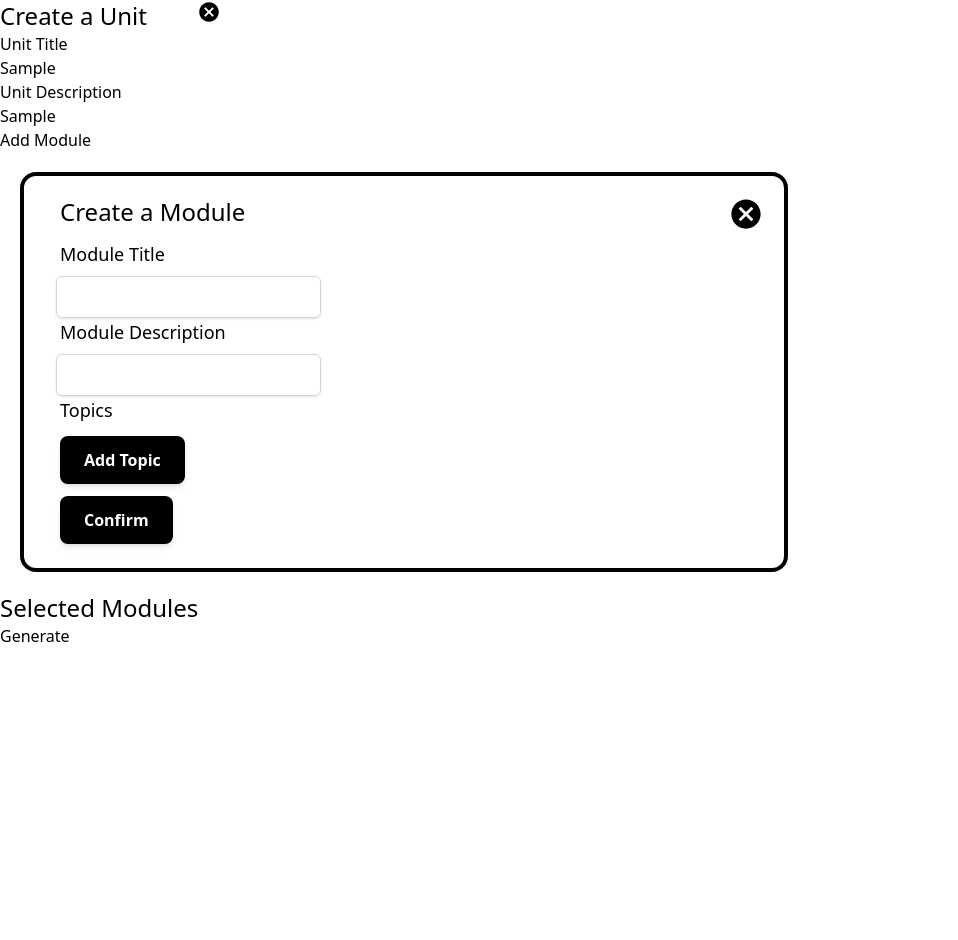
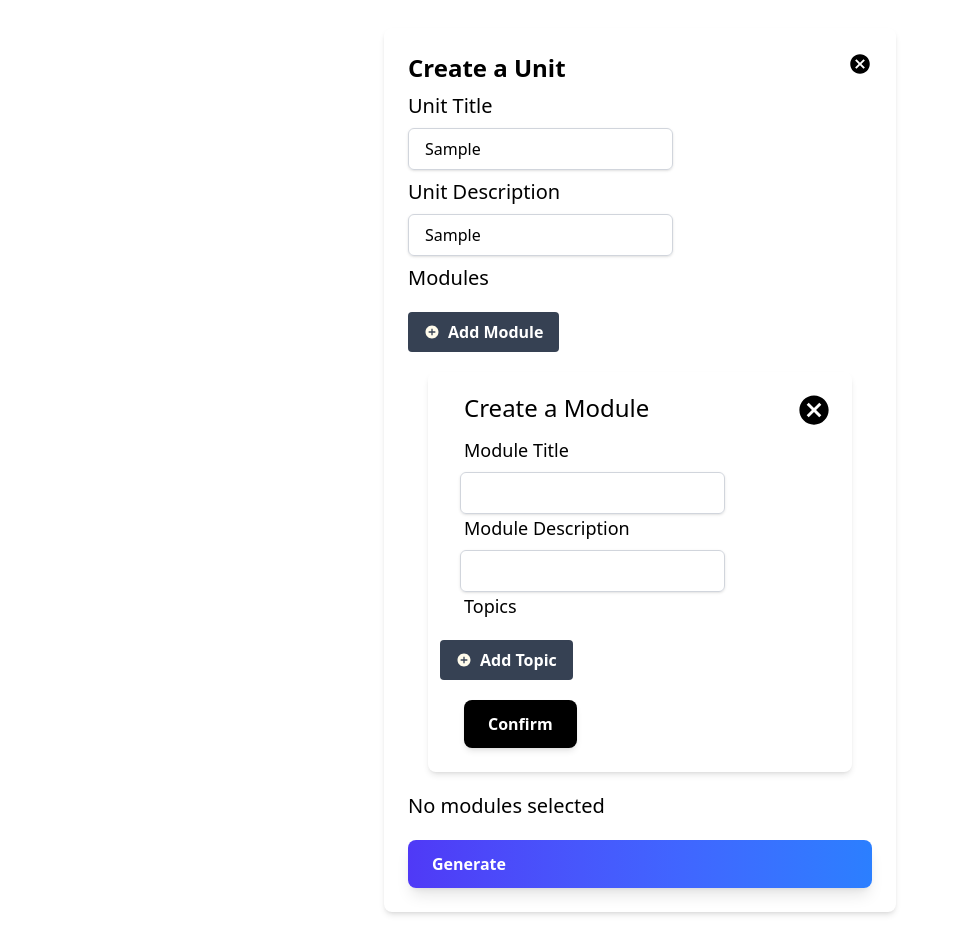
Before and after one commit to uladaharanina/JSON-Formatter, a React (Vite) app: page / in a window 1280 px wide. Both pictures are taken after typing "Sample", "Sample" into the empty fields and a click on the button "Add Module". Shown: the whole page, without its empty margins (0-958 px from the left). Before the commit the page ends 800 px from the top, so only its background shows below. Built offline with nearby package versions, Linux system fonts and the light colour scheme.

Commit message:
add json

```diff
--- a/src/components/navigation/Module.tsx
+++ b/src/components/navigation/Module.tsx
@@ -1,7 +1,7 @@
 import React, { useState } from "react";
 import { IoMdCloseCircle } from "react-icons/io";
 import { Topic } from "./Topic";
-import { preview } from "vite";
+import { IoMdAddCircle } from "react-icons/io";
 
 export type ModuleType  = {
     title: string,
@@ -29,7 +29,7 @@ export const Module: React.FC<Props> = ({ closeModule, AddModuleToArray } : Prop
     const [topicsList, setTopicsList] = useState<TopicType[]> ([]);
 
     const handleChange = (event: React.ChangeEvent<HTMLInputElement>) :void => {
-        //event.preventDefault();
+        event.preventDefault();
         const { name, value } = event.target;
 
         setCurrentModule(prev => ({
@@ -40,15 +40,15 @@ export const Module: React.FC<Props> = ({ closeModule, AddModuleToArray } : Prop
 
     const updateModule = (event) : void => {
         event.preventDefault();
-        console.log(name);
         if(currentModule != null){
             AddModuleToArray(currentModule);
         }
+        closeModule();
     }
 
     const addTopicToArray = (topic:TopicType) : void => {
 
-        setTopicsList([...topicsList, topic]);
+        setTopicsList( prev => ([...prev, topic]));
         setCurrentModule(prev => ({
             ...prev,
             topics: [...topicsList, topic]
@@ -57,7 +57,7 @@ export const Module: React.FC<Props> = ({ closeModule, AddModuleToArray } : Prop
     }
 
     return(
-        <section className="border-b-black-800 border-4 w-3xl backdrop-blur-lg rounded-2xl m-5 p-3">
+        <section className=" backdrop-blur-lg m-5 p-3 rounded-lg shadow-md">
             <div className="flex justify-between p-2 pl-6">
                 <h3 className="text-2xl">Create a Module</h3>
                 <IoMdCloseCircle onClick={closeModule} className="text-4xl cursor-pointer"></IoMdCloseCircle>
@@ -73,8 +73,13 @@ export const Module: React.FC<Props> = ({ closeModule, AddModuleToArray } : Prop
              border-gray-300 rounded-md shadow-sm focus:outline-none focus:ring-2 focus:ring-blue-500 focus:border-blue-500 transition duration-300"/>
 
             <label htmlFor="module_description" className="block text-left pl-6 text-lg ">Topics</label>
-            <button type="button" className="px-6 py-3  text-white bg-black  font-semibold rounded-lg shadow-md hover:bg-blue-700 focus:outline-none
-            focus:ring-2 focus:ring-blue-500 transition duration-200 text-left block my-3 ml-6" onClick={(prev) => setdisplayTopicModule(true)}>Add Topic</button>
+
+            <button type="button"  className="bg-gray-700
+                my-5 hover:bg-blue-700 text-white font-bold py-2 px-4
+                rounded flex items-center"onClick={() => setdisplayTopicModule(true)}>
+                    <IoMdAddCircle className="text-amber-50 mr-2"></IoMdAddCircle >
+                    <span>Add Topic</span>
+                </button>
             {/*Display Topic form*/}
             <div>
                 {displayTopicModule && <Topic closeTopic={() => setdisplayTopicModule(false)} addTopicToArray={addTopicToArray}></Topic>}
--- a/src/components/navigation/Taxonomy.tsx
+++ b/src/components/navigation/Taxonomy.tsx
@@ -2,57 +2,123 @@ import { useState } from "react";
 import { IoMdCloseCircle } from "react-icons/io";
 import { Module, ModuleType } from "./Module";
 import React from "react";
+import { IoMdAddCircle } from "react-icons/io";
+
 /*Represenation of Navigation.json */
 
+type TaxonomyType = {
+    title: string,
+    description: string,
+    modules: ModuleType[],
+}
 
 export const Taxonomy: React.FC = () => {
 
     const [moduleFormDisplay, setModuleFormDisplay] = useState<boolean>(false);
+    const [currentTaxonomy, setCurrentTaxonomy] = useState<TaxonomyType>({
+        title: '',
+        description: '',
+        modules: []
+    })
     const [currentModulesData, setModulesData] = useState<ModuleType[]>([]);
 
+    const handleInputChanges = (event) => {
+        event.preventDefault();
+        const { name, value } = event.target;
+        setCurrentTaxonomy(
+            {...currentTaxonomy,
+                [name]: value });
+    }
+
     const AddModuleToArray = (module: ModuleType) : void => {
-        console.log(module);
-        setModulesData([...currentModulesData, module]);
+
+        setCurrentTaxonomy(prevTaxonomy => ({
+            ...prevTaxonomy,
+            modules: [...prevTaxonomy.modules, module]
+        }))
+        setModulesData(prevModules => [...prevModules, module]);
+    }
+
+
+
+    //Submit Unit
+
+    const handleUnitSubmit = (event) => {
+        event.preventDefault();
+        // Serialize data into JSON
+        const formData = JSON.stringify(currentTaxonomy, null, 2);
+        const blob = new Blob([formData], {type: 'application/json'});
+        const url = URL.createObjectURL(blob);
+        const link = document.createElement('a');
+        link.href = url; // Set the href to the Blob URL
+        link.download = currentTaxonomy.title + '.json'; // Set the download filename
+
+        // Trigger the download by programmatically clicking the link
+        link.click();
+
+        // Clean up the Object URL after the download
+        URL.revokeObjectURL(url);
     }
 
     return(
         <>
-        <form>
-            <div className="flex gap-[50px] text-2xl">
+        <form onSubmit = {handleUnitSubmit} className="max-w-lg my-7 mx-auto p-6 bg-white rounded-lg shadow-md">
+            <div className="flex gap-[50px] text-2xl justify-between font-bold">
                 <h2>Create a Unit</h2>
                 <IoMdCloseCircle className="cursor-pointer"></IoMdCloseCircle>
             </div>
 
-            <label htmlFor="unit_title" className="block">Unit Title</label>
-            <input type="text" required id="unit_title" className="block"/>
+            <label htmlFor="unit_title" className="block text-xl mt-2">Unit Title</label>
+            <input type="text" required id="unit_title"
 
-            <label htmlFor="unit_description" className="block">Unit Description </label>
-            <input type="text" id="unit_description" className="block"/>
-            <button type="button" onClick={() => setModuleFormDisplay(!moduleFormDisplay)}>Add Module</button>
+            onChange ={handleInputChanges}   className="block px-4 py-2 mt-2 border
+            border-gray-300 rounded-md shadow-sm focus:outline-none focus:ring-2
+             focus:ring-blue-500 focus:border-blue-500 transition duration-300" name="title" value={currentTaxonomy.title}/>
+
+            <label htmlFor="unit_description" className="block text-xl mt-2">Unit Description </label>
+            <input type="text" id="unit_description"  className="block px-4 py-2 mt-2 border
+            border-gray-300 rounded-md shadow-sm focus:outline-none focus:ring-2
+             focus:ring-blue-500 focus:border-blue-500 transition duration-300"
+             onChange ={handleInputChanges} name="description" value={currentTaxonomy.description}/>
+             <label className="block text-xl mt-2">Modules</label>
+            <button type="button" onClick={() => setModuleFormDisplay(!moduleFormDisplay)}
+                className="bg-gray-700
+                my-5 hover:bg-blue-700 text-white font-bold py-2 px-4
+                rounded flex items-center"><IoMdAddCircle className="text-amber-50 mr-2"></IoMdAddCircle ><span>Add Module</span></button>
 
             {
                moduleFormDisplay && <Module closeModule={() => setModuleFormDisplay(false) } AddModuleToArray = {AddModuleToArray}></Module>
             }
-            <h3 className="text-2xl ">Selected Modules</h3>
-            <ul className="text-3xl list-disc">
-            {
-                currentModulesData.map((module: ModuleType, index: number) => (
-                    <div key={index}>
-                        <li key={index + module.title} className="list-disc">
-                            <p>Module Name: {module.title}</p>
-                            <p>Module Description:{module.description}</p>
-                            <p>Related Topics:</p>
-                            </li>
+            <h3 className="text-xl my-5">
+                {
+                    currentModulesData.length > 0 ? "Selected Modules:": "No modules selected"
+                }
+            </h3>
+            <ul className="space-y-6">
+                {currentModulesData.map((module: ModuleType, index: number) => (
+                    <div key={index} className="p-6 bg-white rounded-lg shadow-md border border-gray-200 hover:shadow-xl transition-all duration-300">
+                        <li className="space-y-4">
+                            <p className="text-xl font-semibold text-indigo-600">Module name: {module.title}</p>
+                            <p className="text-gray-700">Module Description: {module.description}</p>
+                            <p className="text-lg font-medium text-gray-900">Related Topics:</p>
 
-                        <ul>
-                        {module.topics.map((topic, i) => ((<li key={i}>{topic.title}</li>)))}
-                        </ul>
+                            <ul className="pl-6 space-y-2">
+                                {module.topics.map((topic, i) => (
+                                    <li key={i} className="text-sm text-gray-600 hover:text-indigo-600 cursor-pointer transition-colors duration-200">
+                                        {topic.title}
+                                    </li>
+                                ))}
+                            </ul>
+                        </li>
                     </div>
-            ))
-            }
+                ))}
             </ul>
-            <button type="submit" className="block">Generate</button>
-
+                <a href="#" onClick = {handleUnitSubmit}
+                    className="w-full block mt-3 py-3 px-6 bg-gradient-to-r from-indigo-600 to-blue-500
+                    text-white font-semibold rounded-lg shadow-lg transform
+                    transition duration-300 ease-in-out hover:scale-105 hover:shadow-2xl
+                    focus:outline-none focus:ring-2 focus:ring-indigo-300">Generate
+                </a>
         </form>
         </>
     )
```
